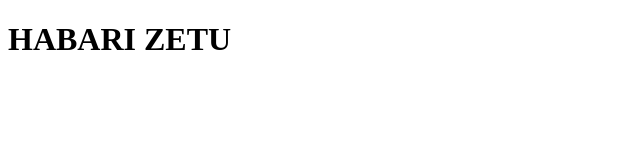
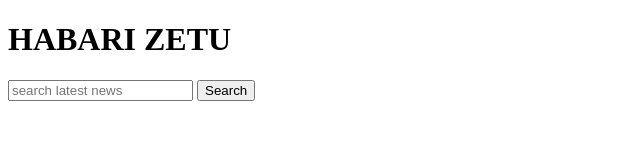
Before and after one commit to Kibet-g/NEWS-WEBSITE, a plain HTML site: page index.html in a window 1280 px wide. Shown: the whole page, without its empty margins (0-640 px from the left). Drawn offline with Linux system fonts and the light colour scheme.

Commit message:
Updated our html code by adding the search button for news

```diff
--- a/index.html
+++ b/index.html
@@ -8,7 +8,9 @@
 <body>
     <header>
         <h1> HABARI ZETU</h1>
-
+        <input type ="text" id="serch" placeholder="search latest news">
+        <!--Here we are implementing our button to search for the news-->
+        <button onclick="searchNews()">Search</button>
     </header>
 </body>
 </html>
```
